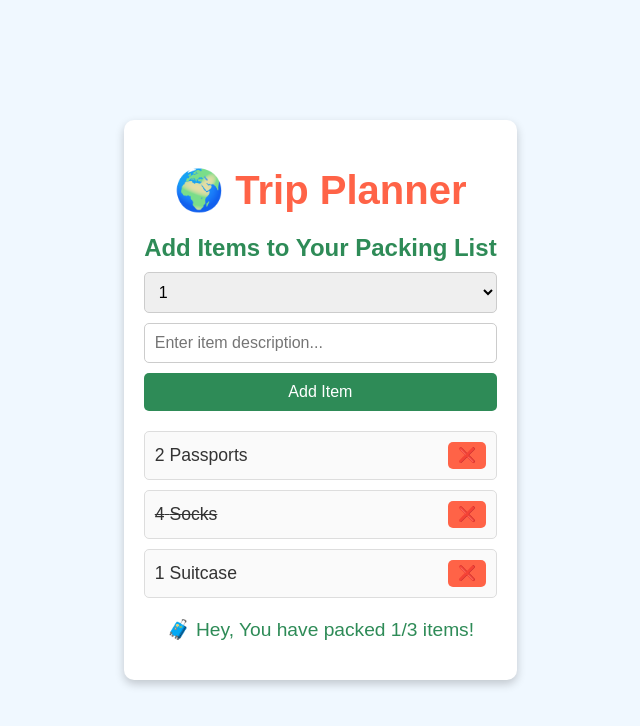
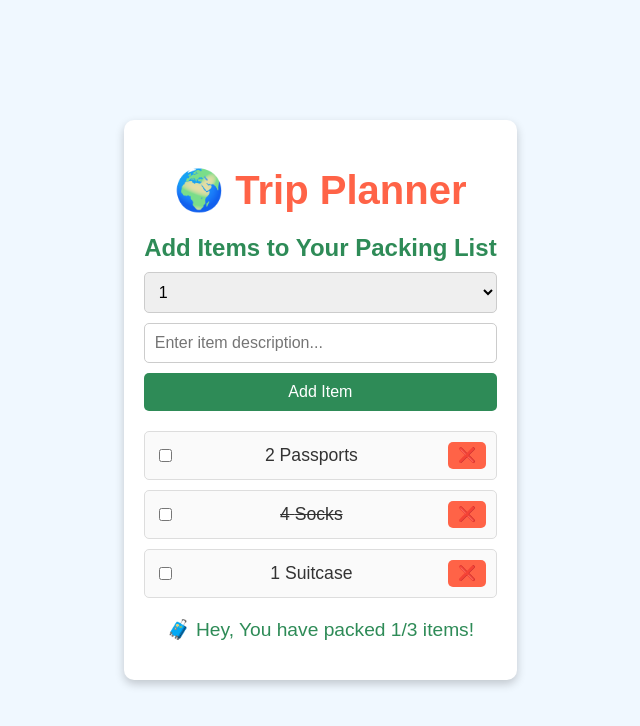
Before and after one commit to np2861996/Travel-List, a React (Create React App) app: page / in a window 1280 px wide. Shown: the top 726 px of the page, without its empty margins (320-960 px from the left). Built offline with nearby package versions, Linux system fonts and the light colour scheme.

Commit message:
files 14012025

```diff
--- a/src/App.js
+++ b/src/App.js
@@ -34,6 +34,7 @@
     e.preventDefault();
 
     const newItem = { Description, Quanity, Packed: false, id: Date.now() };
+    console.log(newItem);
     setItems([...items, newItem]);
 
     setDescription("");
@@ -72,20 +73,38 @@
     setItems(items.filter((item) => item.id !== id));
   }
 
+  function handleToggleItem(id) {
+    setItems((items) =>
+      items.map((item) =>
+        item.id === id ? { ...item, Packed: !item.Packed } : item
+      )
+    );
+  }
+
   return (
     <div className="list-container">
       <ul className="item-list">
         {items.map((item) => (
-          <Item item={item} key={item.id} onRemove={HandleRemoveItem} />
+          <Item
+            item={item}
+            key={item.id}
+            onRemove={HandleRemoveItem}
+            handleToggleItem={handleToggleItem}
+          />
         ))}
       </ul>
     </div>
   );
 }
 
-function Item({ item, onRemove }) {
+function Item({ item, onRemove, handleToggleItem }) {
   return (
     <li className="list-item">
+      <input
+        type="checkbox"
+        value={item.packed}
+        onChange={() => handleToggleItem(item.id)}
+      />
       <span
         className="item-description"
         style={item.Packed ? { textDecoration: "line-through" } : {}}
```
